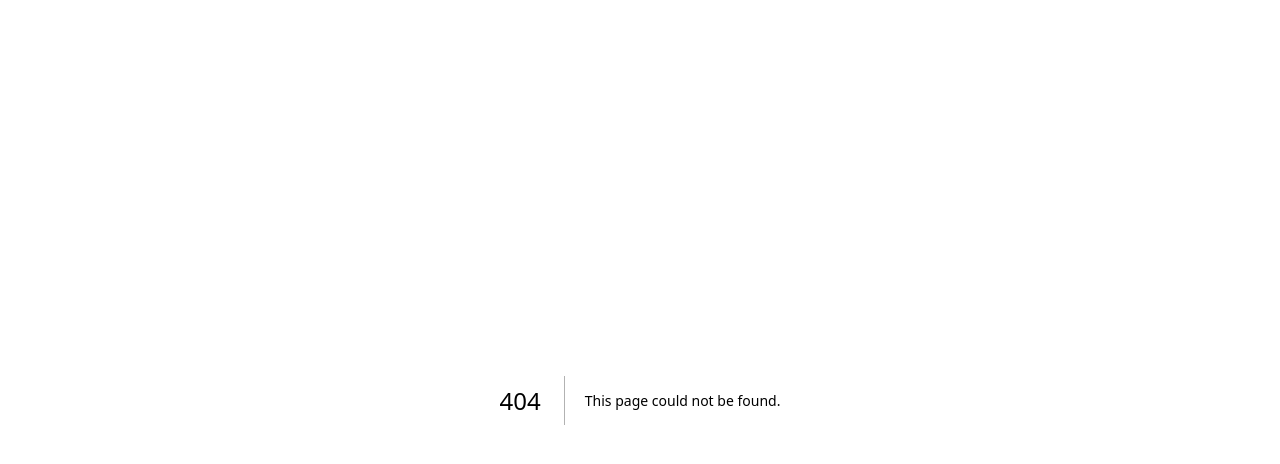
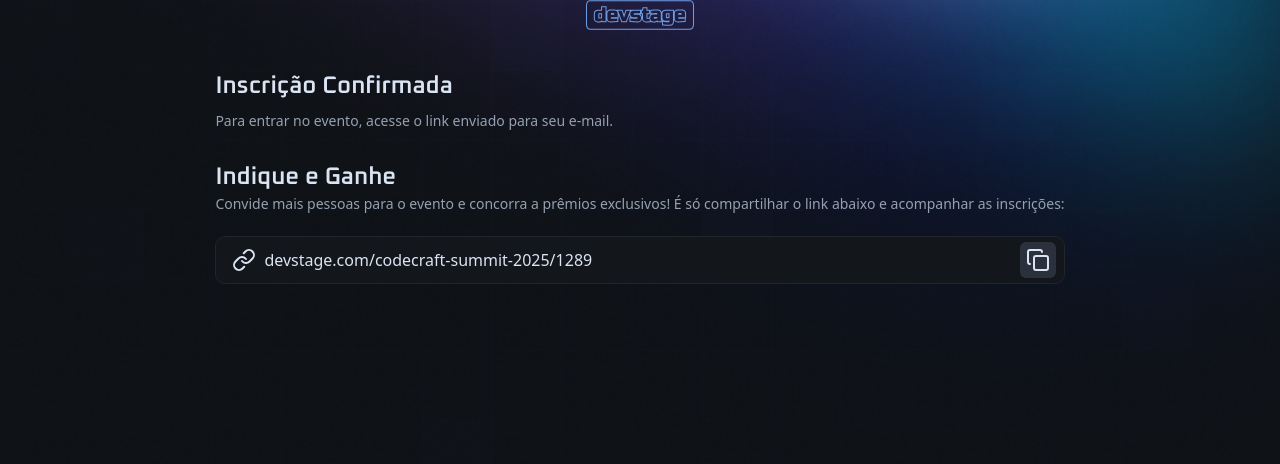
Before and after one commit to EdsonGaspar/envite-friends, a Next.js app: page /convite in a window 1280 px wide. Before the commit this address had no page. Shown: the top 464 px of the page. Built offline with nearby package versions, Linux system fonts and the light colour scheme.

Commit message:
Criado a parte da informação da pagina convite, e a configuração do tailwind-merge

```diff
--- /dev/null
+++ b/src/app/convite/page.tsx
@@ -0,0 +1,58 @@
+import { InputField, InputIcon, InputRoot } from '@/components/input'
+import { Copy, Link } from 'lucide-react'
+import Image from 'next/image'
+import logo from '../../assets/Logo.svg'
+
+export default function ConvitePage() {
+  return (
+    <div className="h-dvh flex flex-col items-center justify-between gap-16 px-4 py-8 lg:px-0 lg:py-0">
+      <div className="space-y-10 ">
+        <Image
+          src={logo}
+          alt="logo"
+          width={108.5}
+          height={30}
+          className="mx-auto"
+        />
+
+        <div className="space-y-7">
+          <div className="space-y-2">
+            <h2 className="font-heading text-2xl font-semibold text-gray-100">
+              Inscrição Confirmada
+            </h2>
+            <p className="text-sm text-gray-300 leading-relaxed">
+              Para entrar no evento, acesse o link enviado para seu e-mail.
+            </p>
+          </div>
+          <div className="space-y-5">
+            <div>
+              <h2 className="font-heading text-2xl font-semibold text-gray-100">
+                Indique e Ganhe
+              </h2>
+              <p className="text-sm text-gray-300 leading-relaxed">
+                Convide mais pessoas para o evento e concorra a prêmios
+                exclusivos! É só compartilhar o link abaixo e acompanhar as
+                inscrições:
+              </p>
+            </div>
+            <div>
+              <InputRoot>
+                <InputIcon>
+                  <Link />
+                </InputIcon>
+                <InputField
+                  type="text"
+                  placeholder="Link do convite"
+                  value={'devstage.com/codecraft-summit-2025/1289'}
+                />
+                <InputIcon className="bg-gray-500 p-1.5 rounded-md -mr-2">
+                  <Copy />
+                </InputIcon>
+              </InputRoot>
+            </div>
+          </div>
+        </div>
+      </div>
+    </div>
+  )
+}
--- a/src/app/layout.tsx
+++ b/src/app/layout.tsx
@@ -27,7 +27,7 @@ export default function RootLayout({
   return (
     <html lang="pt" className={`${montserrat.variable} ${oxanium.variable}`}>
       <body className="bg-gray-900 text-gray-100 antialiased bg-[url(/Background.png)] bg-no-repeat bg-top md:bg-top-right bg-cover">
-        {children}
+        <main className="max-w-[1240px] mx-auto ">{children}</main>
       </body>
     </html>
   )
--- a/src/app/page.tsx
+++ b/src/app/page.tsx
@@ -5,15 +5,9 @@ import Image from 'next/image'
 import logo from '../assets/Logo.svg'
 export default function Home() {
   return (
-    <main className="max-w-[1240px] mx-auto ">
-      <div className="min-h-dvh flex flex-col md:justify-center gap-16">
+    <div className="min-h-dvh flex flex-col md:justify-center px-4 gap-16 lg:px-0">
       <div className="flex flex-col gap-8 items-center md:items-start">
-          <Image
-            src={logo}
-            alt="Envite Friends logo"
-            width={108.5}
-            height={30}
-          />
+        <Image src={logo} alt="Envite Friends logo" width={108.5} height={30} />
         <h1 className="text-4xl text-center font-heading font-medium flex flex-col md:text-7xl md:text-left">
           <span className="text-blue">CodeCraft</span>
           Summit 2025
@@ -65,6 +59,5 @@ export default function Home() {
         </form>
       </div>
     </div>
-    </main>
   )
 }
--- a/src/components/input.tsx
+++ b/src/components/input.tsx
@@ -1,4 +1,5 @@
 import type { ComponentProps } from 'react'
+import { twMerge } from 'tailwind-merge'
 
 interface InputProps extends ComponentProps<'div'> {
   error?: boolean
@@ -14,10 +15,13 @@ export function InputRoot({ error = false, ...props }: InputProps) {
 }
 
 interface InputIconProps extends ComponentProps<'span'> {}
-export function InputIcon(props: InputIconProps) {
+export function InputIcon({ className, ...props }: InputIconProps) {
   return (
     <span
-      className="text-gray-400 group-focus-within:text-gray-100 group-[&:not(:has(input:placeholder-shown))]:text-gray-100 group-data-[error=true]:text-danger"
+      className={twMerge(
+        'text-gray-400 group-focus-within:text-gray-100 group-[&:not(:has(input:placeholder-shown))]:text-gray-100 group-data-[error=true]:text-danger',
+        className
+      )}
       {...props}
     />
   )
```
Lines whose indentation alone changed are shown as unchanged.
